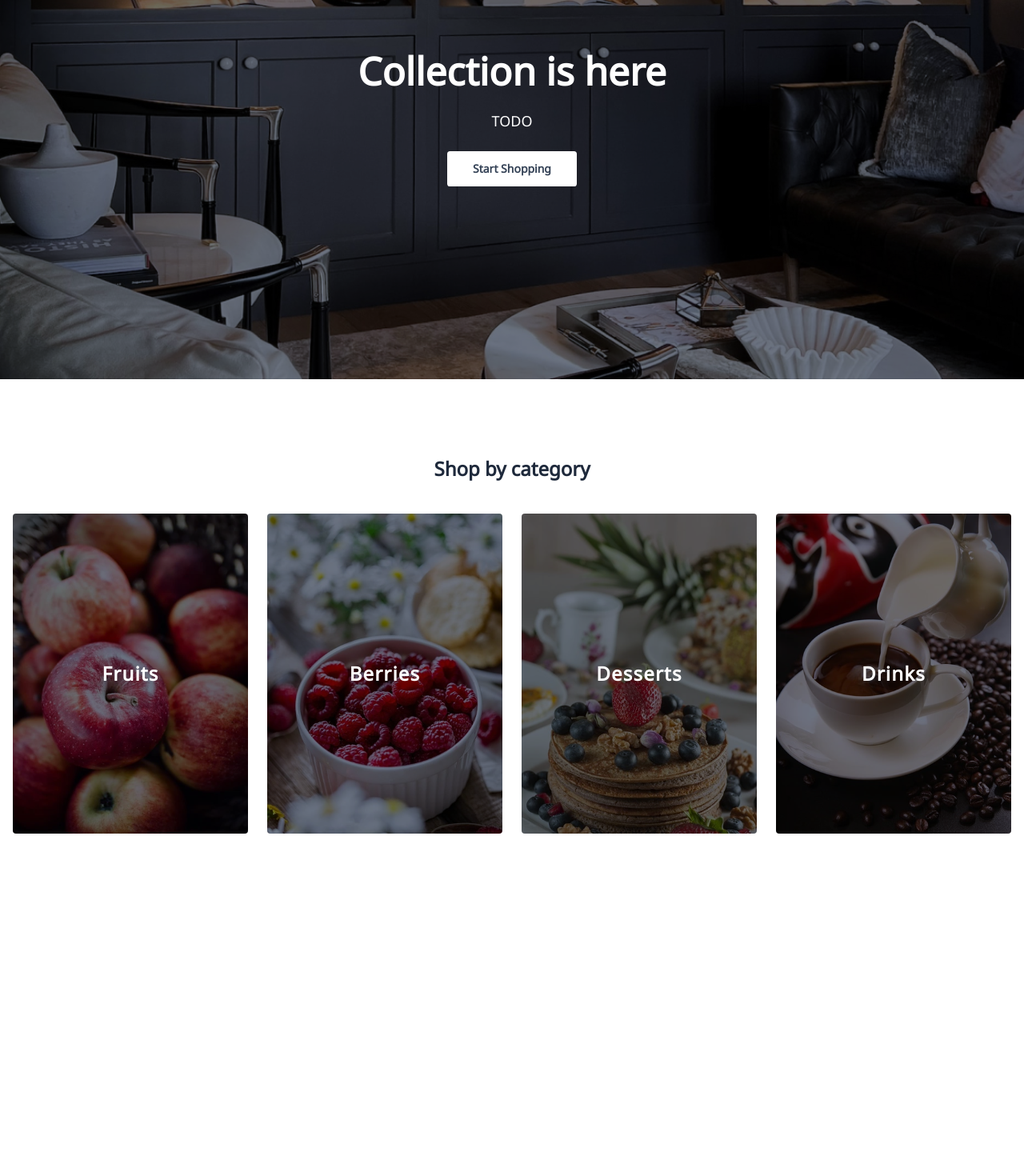
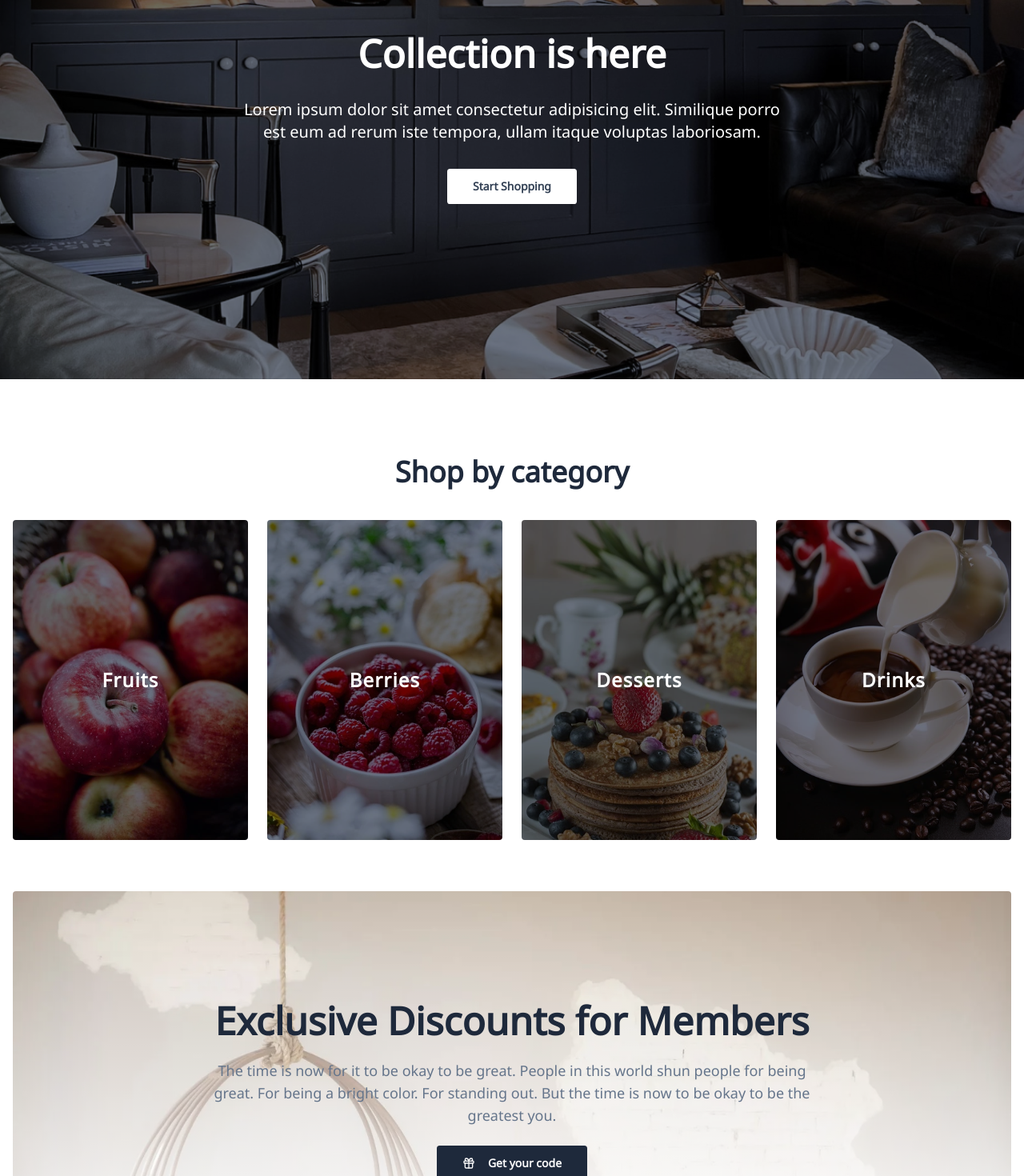
Before and after one commit to Narek-Pogosian/old-food-shop, a Next.js app: page / in a window 1280 px wide. Shown: the part 240-1710 px from the top of the page at 80% size. Before the commit the page ends 1362 px from the top, so only its background shows below. Built offline with nearby package versions, Linux system fonts and the light colour scheme; what @shrutibalasa/tailwind-grid-auto-fit would draw is missing.

Commit message:
added discount banner and message for when no products are returned

```diff
--- a/src/app/globals.css
+++ b/src/app/globals.css
@@ -21,7 +21,7 @@
     --secondary-foreground: 0 0% 9%;
 
     --muted: 0 0% 96.1%;
-    --muted-foreground: 215, 14.17%, 50.2%;
+    --muted-foreground: 215, 16%, 47%;
 
     --accent: 0 0% 96.1%;
     --accent-foreground: 0 0% 9%;
@@ -54,7 +54,7 @@
     --secondary-foreground: 0 0% 98%;
 
     --muted: 240, 13%, 19%;
-    --muted-foreground: 215, 14.17%, 70.2%;
+    --muted-foreground: 215, 14.17%, 80.2%;
 
     --accent: 240, 13%, 19%;
     --accent-foreground: 0 0% 98%;
--- a/src/app/page.tsx
+++ b/src/app/page.tsx
@@ -1,12 +1,14 @@
 import Categories from "@/components/home/categories";
+import DiscountBanner from "@/components/home/discount-banner";
 import HeroBanner from "@/components/home/hero-banner";
 
 const Home = async () => {
   return (
     <>
       <HeroBanner />
-      <div className="container">
+      <div className="container pt-24 pb-12 space-y-16">
         <Categories />
+        <DiscountBanner />
       </div>
     </>
   );
--- a/src/components/home/categories.tsx
+++ b/src/components/home/categories.tsx
@@ -3,8 +3,8 @@ import Link from "next/link";
 
 const Categories = () => {
   return (
-    <div className="pt-24 pb-12 ">
-      <h2 className="mb-10 text-2xl font-semibold text-center">
+    <div>
+      <h2 className="mb-10 text-4xl font-semibold text-center">
         Shop by category
       </h2>
       <ul className="grid gap-6 sm:grid-cols-2 lg:grid-cols-4">
@@ -16,7 +16,7 @@ const Categories = () => {
             <li
               key={category.category}
               style={{ backgroundImage: `url(${category.image})` }}
-              className={`h-[400px] bg-cover bg-blend-multiply bg-gray-500 rounded p-6 w-[300px] flex items-center justify-center
+              className={`sm:h-[400px] h-[350px] bg-cover bg-blend-multiply bg-gray-500 rounded p-6 w-[260px] xs:w-[300px] flex items-center justify-center
                 hover:bg-gray-600 transition-colors
               `}
             >
--- /dev/null
+++ b/src/components/home/discount-banner.tsx
@@ -0,0 +1,27 @@
+import { Gift } from "lucide-react";
+import { Button } from "../ui/button";
+
+const DiscountBanner = () => {
+  return (
+    <div className="bg-[url('/discount.webp')] bg-cover rounded-t bg-center h-[500px]">
+      <div className="grid h-full place-content-center bg-gradient-to-b from-transparent dark:from-black/40 dark:to-background to-background">
+        <div className="max-w-3xl space-y-6 text-center">
+          <h2 className="text-5xl font-bold">
+            Exclusive Discounts for Members
+          </h2>
+          <p className="text-lg text-muted-foreground">
+            The time is now for it to be okay to be great. People in this world
+            shun people for being great. For being a bright color. For standing
+            out. But the time is now to be okay to be the greatest you.
+          </p>
+          <Button size="lg" className="font-semibold">
+            <Gift className="w-4 h-4 mr-4" />
+            Get your code
+          </Button>
+        </div>
+      </div>
+    </div>
+  );
+};
+
+export default DiscountBanner;
--- a/src/components/home/hero-banner.tsx
+++ b/src/components/home/hero-banner.tsx
@@ -3,11 +3,15 @@ import { Button } from "../ui/button";
 
 const HeroBanner = () => {
   return (
-    // TODO: Edit text and probably change image, fix for mobile and tablet
-    <div className="bg-[url('/bg2.jpg')] h-[650px] bg-cover bg-blend-multiply bg-gray-500  flex items-center justify-center">
-      <div className="max-w-2xl space-y-6 text-center">
-        <h1 className="text-5xl font-bold text-white">Collection is here</h1>
-        <p className="text-lg text-white">TODO</p>
+    <div className="bg-[url('/bg2.jpg')] px-2 h-[400px] md:h-[650px] bg-cover bg-blend-multiply bg-gray-500  flex items-center justify-center">
+      <div className="max-w-xl space-y-8 text-center md:max-w-2xl">
+        <h1 className="text-2xl font-bold text-white md:text-5xl">
+          Collection is here
+        </h1>
+        <p className="text-white md:text-xl">
+          Lorem ipsum dolor sit amet consectetur adipisicing elit. Similique
+          porro est eum ad rerum iste tempora, ullam itaque voluptas laboriosam.
+        </p>
         <Button variant="white" asChild size="lg">
           <Link href="/shop">Start Shopping</Link>
         </Button>
--- a/src/components/shop/products-list.tsx
+++ b/src/components/shop/products-list.tsx
@@ -25,11 +25,19 @@ const ProductsList = async ({ searchParams }: Props) => {
     skip: page ? (Number(page) - 1) * PAGE_LIMIT : 0,
   });
 
+  if (products.length === 0) {
+    return (
+      <div className="flex flex-col items-center gap-10 pt-24">
+        <h2 className="text-3xl font-semibold">No products found!</h2>
+      </div>
+    );
+  }
+
   return (
     <>
       <ListGrid>
         {products.map((product) => (
-          <ProductCard product={product} />
+          <ProductCard product={product} key={product.id} />
         ))}
       </ListGrid>
       <Pagination
--- a/src/components/ui/sheet.tsx
+++ b/src/components/ui/sheet.tsx
@@ -46,7 +46,7 @@ const sheetVariants = cva(
           "inset-x-0 bottom-0 border-t data-[state=closed]:slide-out-to-bottom data-[state=open]:slide-in-from-bottom",
         left: "inset-y-0 left-0 h-full w-3/4 border-r data-[state=closed]:slide-out-to-left data-[state=open]:slide-in-from-left sm:max-w-sm",
         right:
-          "inset-y-0 right-0 h-full w-3/4  border-l data-[state=closed]:slide-out-to-right data-[state=open]:slide-in-from-right sm:max-w-sm",
+          "inset-y-0 right-0 h-full w-full border-l data-[state=closed]:slide-out-to-right data-[state=open]:slide-in-from-right xs:max-w-sm",
       },
     },
     defaultVariants: {
```
Also changed, not shown: public/discount.webp (added), public/hero-bg.webp (added).
